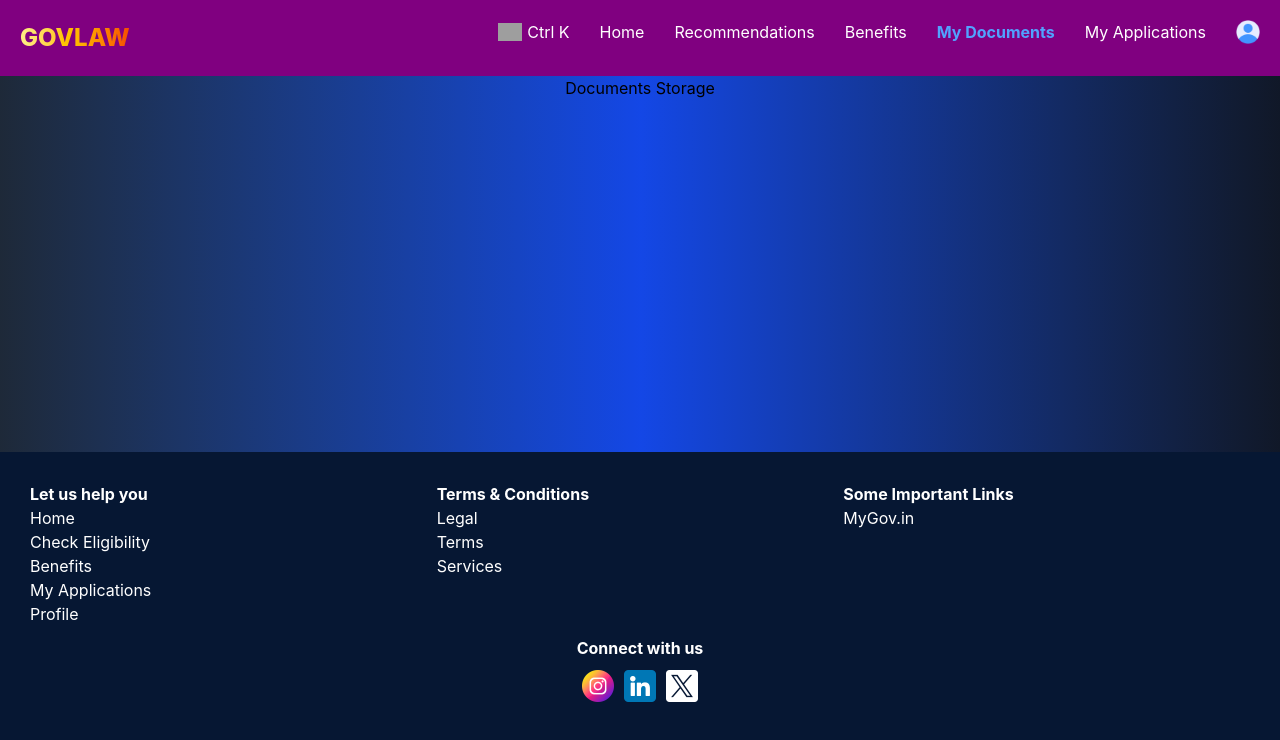
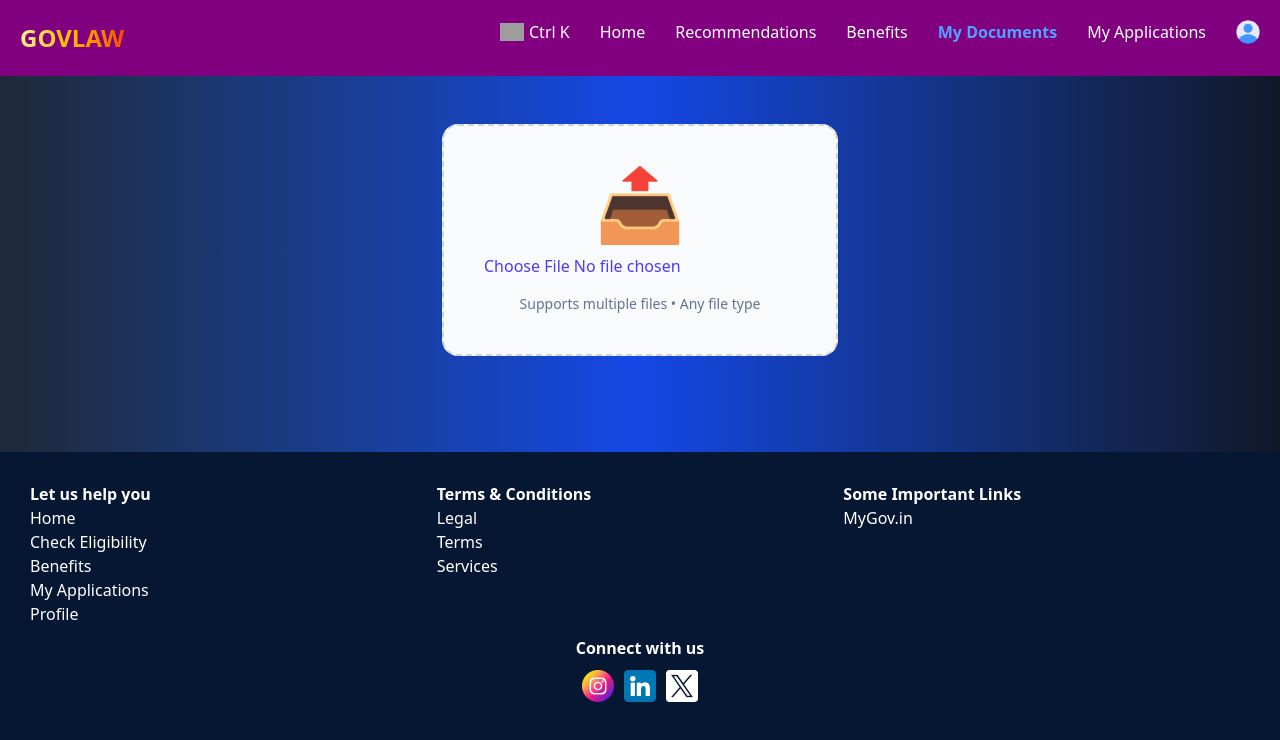
Before and after one commit to muditbansal980/Zyndhackathon, a React (Create React App) app in the folder frontend/: page /DocumentStorage in a window 1280 px wide. Shown: the top 740 px of the page. Built offline with nearby package versions, Linux system fonts and the light colour scheme; grey boxes are pictures that could not be loaded.

Commit message:
made upload area

```diff
--- a/frontend/src/components/DocumentStorage.js
+++ b/frontend/src/components/DocumentStorage.js
@@ -1,7 +1,8 @@
+import UploadArea from "./documentstorage/uploadsection"
 export default function DocumentStorage() {
     return (
     <div className="h-[60vh]">
-        <h1>Documents Storage</h1>
+        <UploadArea />
     </div>
     )
 }
--- /dev/null
+++ b/frontend/src/components/documentstorage/uploadsection.js
@@ -0,0 +1,19 @@
+export default function UploadArea() {
+    return (
+        <div className="max-w-xl mx-auto my-12 px-4 ">
+            <div className="border-2 border-dashed rounded-2xl p-10 text-center cursor-pointer relative overflow-hidden border-slate-300 bg-slate-50 ">
+                <div className="space-y-4 flex flex-col justify-center items-center">
+                    <div className="text-6xl sm:text-7xl">📤</div>
+
+                    <p className="text-slate-600">
+                        <input type="file" className="text-indigo-600 font-medium flex flex-col justify-center items-center" />
+                    </p>
+
+                    <p className="text-sm text-slate-500 ">
+                        Supports multiple files • Any file type
+                    </p>
+                </div>
+            </div>
+        </div>
+    );
+};
--- a/frontend/src/index.css
+++ b/frontend/src/index.css
@@ -1,13 +1,19 @@
-body {
-  margin: 0;
-  font-family: -apple-system, BlinkMacSystemFont, 'Segoe UI', 'Roboto', 'Oxygen',
-    'Ubuntu', 'Cantarell', 'Fira Sans', 'Droid Sans', 'Helvetica Neue',
-    sans-serif;
-  -webkit-font-smoothing: antialiased;
-  -moz-osx-font-smoothing: grayscale;
-}
+/* @tailwind base;
+@tailwind components;
+@tailwind utilities; */
 
-code {
-  font-family: source-code-pro, Menlo, Monaco, Consolas, 'Courier New',
-    monospace;
-}
+/* Paste the full :root & .dark CSS variables from shadcn docs here */
+/* Example (simplified) */
+/* :root {
+  --background: 0 0% 100%;
+  --foreground: 222.2 84% 4.9%;
+
+} */
+
+/* .dark {
+  --background: 222.2 84% 4.9%;
+
+} */
+/*
+/*  { @apply border-border; } */
+/* body { @apply bg-background text-foreground; }  */
```
Also changed, not shown: frontend/src/components/InterpretLaw.js (deleted, +0 -8 lines).
